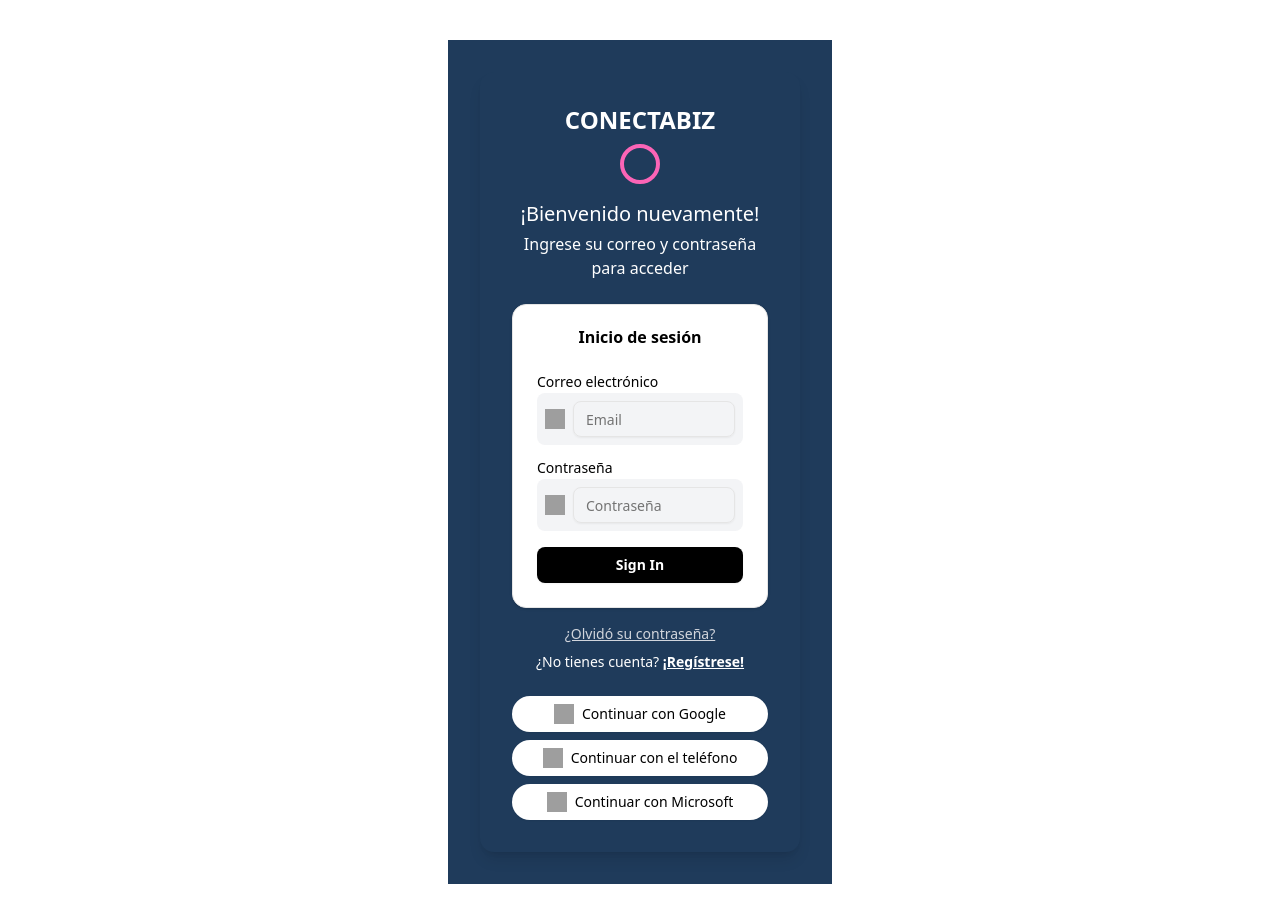
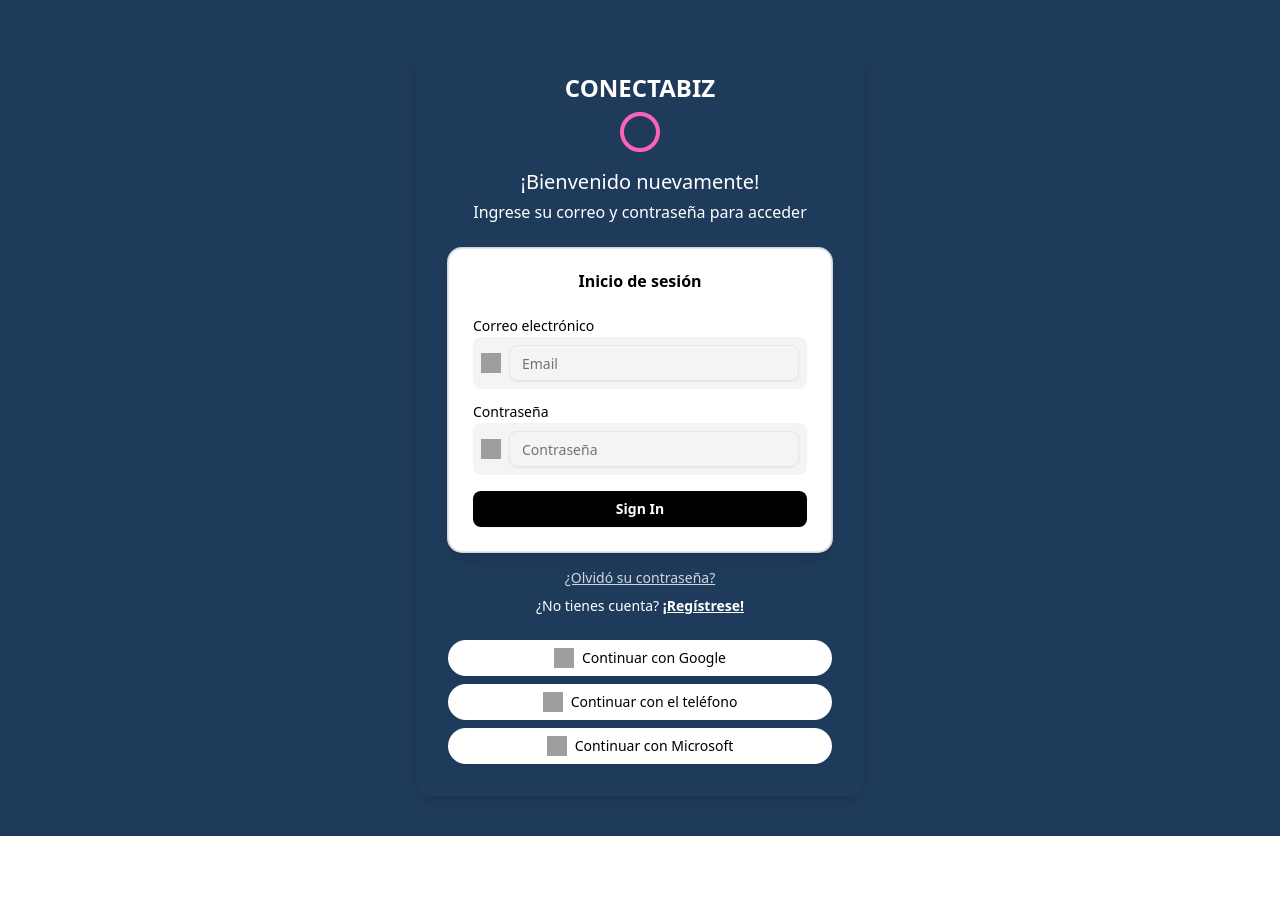
Before and after one commit to MiguelRestrepoL/ConectaBiz2, a Next.js app in the folder frontend/my-login-app/: page / in a window 1280 px wide. After the commit the page ends 836 px from the top, so only its background shows below. Built offline with nearby package versions, Linux system fonts and the light colour scheme; grey boxes are pictures that could not be loaded.

Commit message:
Ajuste de estilos

```diff
--- a/frontend/my-login-app/src/app/page.js
+++ b/frontend/my-login-app/src/app/page.js
@@ -1,10 +1,9 @@
 import { LoginForm } from "@/components/login-form";
-
 
 export default function Home() {
   return (
-    <div className="flex min-h-svh w-full items-center justify-center p-6 md:p-10">
-      <div className="w-full max-w-sm">
+    <div className="flex min-h-screen w-full items-center justify-center bg-[#1f3b5b] p-6 md:p-10">
+      <div className="w-full max-w-md">
         <LoginForm />
       </div>
     </div>
--- a/frontend/my-login-app/src/components/login-form.jsx
+++ b/frontend/my-login-app/src/components/login-form.jsx
@@ -34,16 +34,10 @@ export function LoginForm({ className, ...props }) {
   };
 
   return (
-    <div
-      className={cn(
-        "flex flex-col items-center justify-center min-h-screen bg-[#1f3b5b] p-8",
-        className
-      )}
-      {...props}
-    >
-      {/* Contenedor principal con estilos de fondo, redondeado, etc. */}
-      <div className="max-w-md w-full bg-[#1f3b5b] text-white p-8 rounded-xl shadow-lg">
-        {/* Logo y bienvenida */}
+    <div className={cn("flex flex-col items-center w-full", className)} {...props}>
+      {/* Contenedor interno del formulario */}
+      <div className="w-full bg-[#1f3b5b] text-white p-8 rounded-xl shadow-lg">
+        {/* Encabezado y bienvenida */}
         <h1 className="text-2xl font-semibold text-center mb-2">CONECTABIZ</h1>
         <div className="w-10 h-10 mx-auto mb-4 border-4 border-pink-400 rounded-full"></div>
         <h2 className="text-xl text-center mb-1">¡Bienvenido nuevamente!</h2>
@@ -51,14 +45,14 @@ export function LoginForm({ className, ...props }) {
           Ingrese su correo y contraseña para acceder
         </p>
 
-        {/* Tarjeta que contiene el formulario de login */}
-        <Card className="bg-white text-black">
+        {/* Tarjeta con formulario; se agrega ring para un borde sutil */}
+        <Card className="bg-white text-black shadow-lg ring-1 ring-gray-300">
           <CardHeader>
             <CardTitle className="text-center">Inicio de sesión</CardTitle>
           </CardHeader>
           <CardContent>
             <form onSubmit={handleSubmit} className="flex flex-col gap-4">
-              {/* Grupo de Input para Email */}
+              {/* Input Email */}
               <div>
                 <Label htmlFor="email" className="block mb-1">
                   Correo electrónico
@@ -81,7 +75,7 @@ export function LoginForm({ className, ...props }) {
                 </div>
               </div>
 
-              {/* Grupo de Input para Contraseña */}
+              {/* Input Contraseña */}
               <div>
                 <Label htmlFor="password" className="block mb-1">
                   Contraseña
@@ -104,7 +98,6 @@ export function LoginForm({ className, ...props }) {
                 </div>
               </div>
 
-              {/* Botón de envío */}
               <Button
                 type="submit"
                 className="w-full bg-black text-white font-bold py-2 rounded-md hover:bg-gray-700 transition"
@@ -118,7 +111,7 @@ export function LoginForm({ className, ...props }) {
           </CardContent>
         </Card>
 
-        {/* Enlace para recuperar contraseña y registrarse */}
+        {/* Enlaces adicionales */}
         <a
           href="#"
           className="block text-center text-gray-300 mt-4 text-sm underline"
@@ -132,7 +125,7 @@ export function LoginForm({ className, ...props }) {
           </a>
         </p>
 
-        {/* Botones de inicio de sesión social */}
+        {/* Botones de autenticación social */}
         <div className="flex flex-col gap-2 mt-6">
           <Button
             type="button"
```
